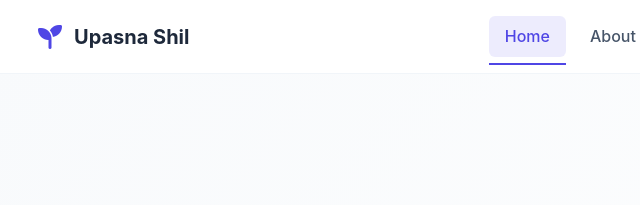
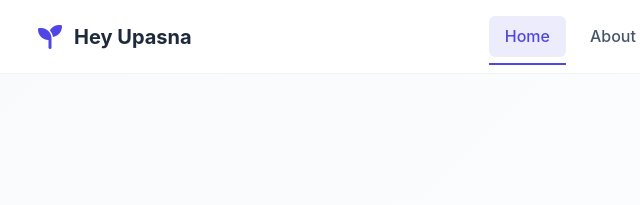
Before and after one commit to Adarshktiwarii/upasna-psychology-website, a plain HTML site: page index.html in a window 1280 px wide. Shown: the top 205 px of the page, 26-666 px from the left. Drawn offline with Linux system fonts and the light colour scheme.

Commit message:
Update header: Change 'Upasna Shil' to 'Hey Upasna' in navigation

```diff
--- a/index.html
+++ b/index.html
@@ -49,7 +49,7 @@
             <div class="nav-brand">
                 <a href="#home">
                     <i class="fas fa-seedling"></i>
-                    <span>Upasna Shil</span>
+                    <span>Hey Upasna</span>
                 </a>
             </div>
             <div class="nav-menu" id="navMenu" role="navigation" aria-label="Main navigation">
```
